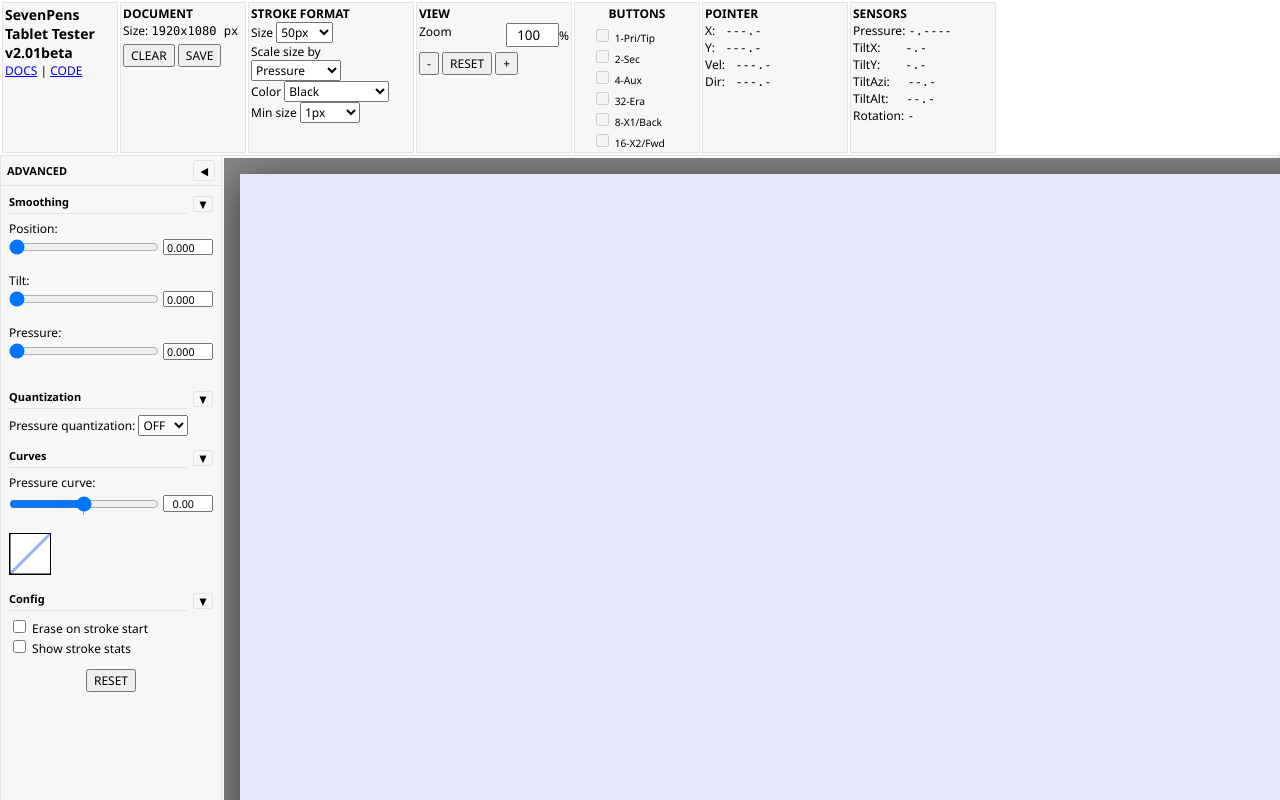
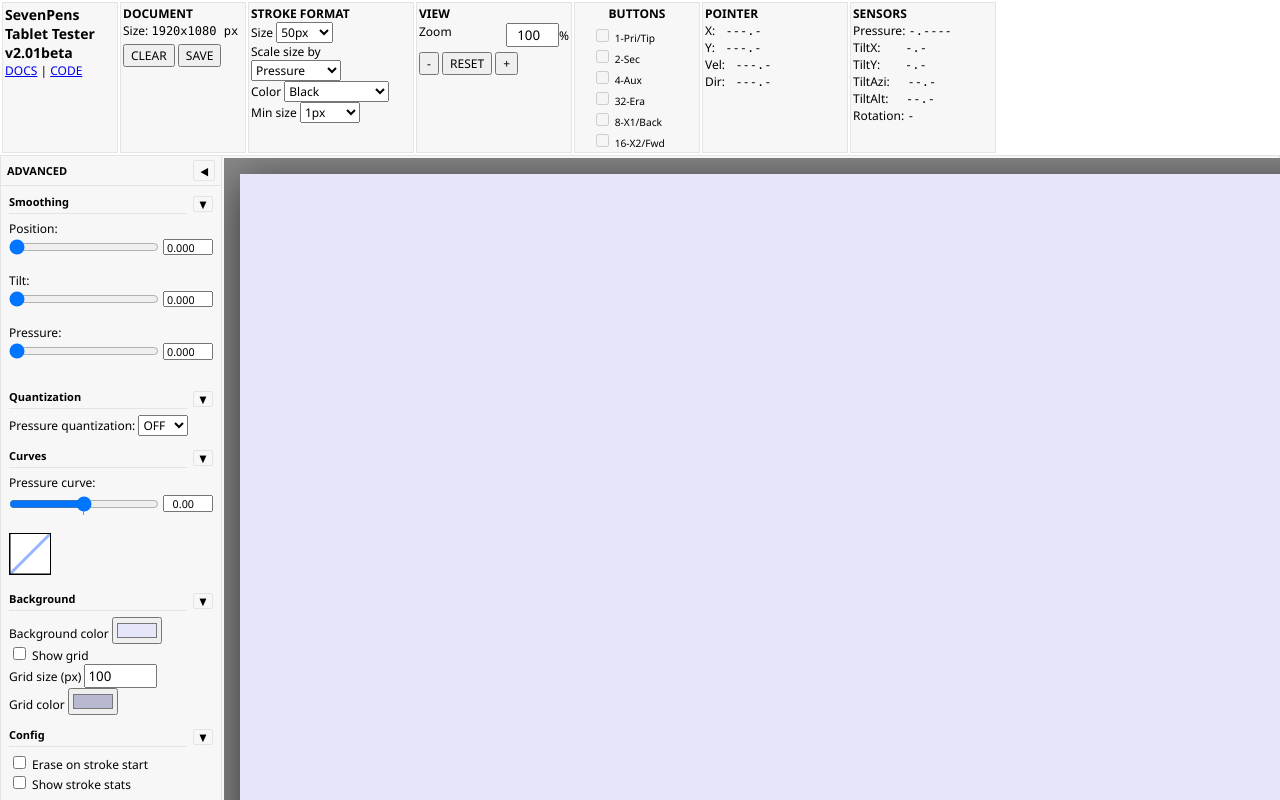
Before and after one commit to TheSevenPens/WebTabletTester, a Svelte app: page / in a window 1280 px wide. Both pictures are taken after a click on the button "Restore Advanced panel". Shown: the top 800 px of the page. Built offline with nearby package versions, Linux system fonts and the light colour scheme.

Commit message:
Added background foreground layer and the ability to customize the background

```diff
--- a/src/App.svelte
+++ b/src/App.svelte
@@ -1,5 +1,4 @@
 <script lang="ts">
-    import { clearCanvas, getCanvas2DContext } from './lib/utils/draw';
     import { keydown } from './lib/actions/keydown';
     import InfoPanel from './components/InfoPanel.svelte';
     import DocPanel from './components/DocPanel.svelte';
@@ -11,16 +10,19 @@
     import StrokeStatsPanel from './components/StrokeStatsPanel.svelte';
     import CanvasArea from './components/CanvasArea.svelte';
     import ViewPanel from './components/ViewPanel.svelte';
-    import { uiState, appSettings } from './lib/stores';
+    import { uiState } from './lib/stores';
     import './app.css';
 
-    /** @type {HTMLCanvasElement} */
-    let mainCanvas;
-    let canvasAreaRef;
+    let mainCanvas: HTMLCanvasElement | undefined;
+    let canvasAreaRef:
+        | {
+              saveCanvas: () => void;
+              clearForeground: () => void;
+          }
+        | null = null;
 
     function clearMainCanvas() {
-        const ctx = getCanvas2DContext(mainCanvas);
-        if (ctx && mainCanvas) clearCanvas(ctx, mainCanvas, $appSettings.canvasColor);
+        canvasAreaRef?.clearForeground();
     }
 
     const clearKeys = { Delete: clearMainCanvas, Backspace: clearMainCanvas };
--- a/src/components/AdvancedSettingsPanel.svelte
+++ b/src/components/AdvancedSettingsPanel.svelte
@@ -12,6 +12,7 @@
     import SmoothingSettings from './SmoothingSettings.svelte';
     import QuantizationSettings from './QuantizationSettings.svelte';
     import CurveSettings from './CurveSettings.svelte';
+    import BackgroundSettings from './BackgroundSettings.svelte';
     import ConfigSettings from './ConfigSettings.svelte';
 
     const minimized = writable(true);
@@ -51,6 +52,7 @@
             <SmoothingSettings />
             <QuantizationSettings />
             <CurveSettings />
+            <BackgroundSettings />
             <ConfigSettings />
 
             <div style="text-align: center; margin-top: 10px; margin-bottom: 10px;">
--- /dev/null
+++ b/src/components/BackgroundSettings.svelte
@@ -0,0 +1,106 @@
+<script lang="ts">
+    import { appSettings } from '../lib/stores';
+
+    let collapsed = false;
+
+    function toggleCollapsed() {
+        collapsed = !collapsed;
+    }
+
+    function onBackgroundColorInput(e: Event) {
+        const target = e.currentTarget as HTMLInputElement;
+        const color = target.value;
+        appSettings.update((settings) => ({
+            ...settings,
+            canvasColor: color,
+        }));
+    }
+
+    function onShowGridChange(e: Event) {
+        const target = e.currentTarget as HTMLInputElement;
+        appSettings.update((settings) => ({
+            ...settings,
+            showGrid: target.checked,
+        }));
+    }
+
+    function onGridSizeInput(e: Event) {
+        const target = e.currentTarget as HTMLInputElement;
+        const parsed = Number.parseInt(target.value, 10);
+        if (Number.isNaN(parsed)) {
+            return;
+        }
+
+        const clamped = Math.max(5, parsed);
+        appSettings.update((settings) => ({
+            ...settings,
+            gridSize: clamped,
+        }));
+    }
+
+    function onGridColorInput(e: Event) {
+        const target = e.currentTarget as HTMLInputElement;
+        appSettings.update((settings) => ({
+            ...settings,
+            gridColor: target.value,
+        }));
+    }
+</script>
+
+<section class="advanced-panel-section">
+    <div class="advanced-panel-section-header">
+        <h4 class="advanced-panel-section-title">Background</h4>
+        <button
+            type="button"
+            class="advanced-panel-section-toggle"
+            onclick={toggleCollapsed}
+            aria-expanded={!collapsed}
+            aria-label={collapsed ? 'Expand Background section' : 'Collapse Background section'}
+        >
+            {collapsed ? '▶' : '▼'}
+        </button>
+    </div>
+
+    {#if !collapsed}
+        <div class="advanced-panel-section-body">
+            <label for="backgroundColorInput">Background color </label>
+            <input
+                id="backgroundColorInput"
+                type="color"
+                value={$appSettings.canvasColor}
+                oninput={onBackgroundColorInput}
+                title="Background layer color"
+            />
+            <br />
+            <label>
+                <input
+                    type="checkbox"
+                    checked={$appSettings.showGrid}
+                    onchange={onShowGridChange}
+                />
+                Show grid
+            </label>
+            <br />
+            <label for="gridSizeInput">Grid size (px) </label>
+            <input
+                id="gridSizeInput"
+                type="number"
+                min="5"
+                step="1"
+                style="width: 65px;"
+                value={$appSettings.gridSize}
+                oninput={onGridSizeInput}
+                title="Grid cell size in pixels"
+            />
+            <br />
+            <label for="gridColorInput">Grid color </label>
+            <input
+                id="gridColorInput"
+                type="color"
+                value={$appSettings.gridColor}
+                oninput={onGridColorInput}
+                title="Background grid line color"
+            />
+        </div>
+    {/if}
+</section>
--- a/src/components/ConfigSettings.svelte
+++ b/src/components/ConfigSettings.svelte
@@ -6,6 +6,7 @@
     function toggleCollapsed() {
         collapsed = !collapsed;
     }
+
 </script>
 
 <section class="advanced-panel-section">
--- a/src/lib/app_pointer.ts
+++ b/src/lib/app_pointer.ts
@@ -51,13 +51,21 @@ export function defaultPtrEventHandlerDoNothing(_ptrEvent: PointerEvent): void {
 /////////////////////////////////////////////////////////////////////////
 // Handle drawing for HTML5 Pointer Events. Thin orchestrator: filter → build record → apply.
 //
-export function pointerEventHandler(ptrEvent: PointerEvent, canvasEl: HTMLCanvasElement, appSettings: any, processingSettings: ProcessingSettings, paintState: PaintState, _paintStrokeStats: PaintStrokeStats): void {
+export function pointerEventHandler(
+    ptrEvent: PointerEvent,
+    inputCanvasEl: HTMLCanvasElement,
+    drawCanvasEl: HTMLCanvasElement,
+    appSettings: any,
+    processingSettings: ProcessingSettings,
+    paintState: PaintState,
+    _paintStrokeStats: PaintStrokeStats
+): void {
     if (!isTargetPointerEvent(ptrEvent)) return;
 
-    const canvasRect = canvasEl.getBoundingClientRect();
+    const canvasRect = inputCanvasEl.getBoundingClientRect();
     const ptrRec = getPtrRec(canvasRect, ptrEvent, processingSettings, paintState);
 
-    applyPointerEvent(ptrRec, canvasEl, appSettings, paintState);
+    applyPointerEvent(ptrRec, drawCanvasEl, appSettings, paintState);
 }
 
 /**
--- a/src/lib/paint.ts
+++ b/src/lib/paint.ts
@@ -1,7 +1,7 @@
 import { BRUSHSIZE_RANGE, paintCurrentDabSettings, paintSettings, paintState, paintStrokeStats, processingSettings, settingStylusPenColor } from './paint_data';
 import { clampToRange } from './utils/ranges';
 import { lerp } from './utils/interpolation';
-import { clearCanvas, drawLine, getCanvas2DContext } from './utils/draw';
+import { clearCanvasToTransparent, drawLine, getCanvas2DContext } from './utils/draw';
 import { angleToColor, azimuthAngleStops, azimuthColorStops, getCETColor } from './utils/color';
 import { Position } from './utils/geometry';
 import { roundTo3DecimalPlaces } from './utils/numerics';
@@ -14,7 +14,7 @@ import type { PaintSettings } from './types';
 export function paintStrokeStart(settings: PaintSettings, canvasEl: HTMLCanvasElement, appSettings: any): void {
     if (settings.eraseOnStrokeStart) {
         const ctx = getCanvas2DContext(canvasEl);
-        if (ctx) clearCanvas(ctx, canvasEl, appSettings.canvasColor);
+        if (ctx) clearCanvasToTransparent(ctx, canvasEl);
     }
     paintState.isDrawing = true;
     paintStrokeStats.ptreventCount = 0;
@@ -155,12 +155,32 @@ export function paintDab(ptrRec: PointerRecord, canvasEl: HTMLCanvasElement, app
 
 
             if (ptrRec.pressureRaw > 0 && appCanvasContext) {
-                drawLine(appCanvasContext,
-                    paintState.canvasPosOld,
-                    currentPos,
-                    paintCurrentDabSettings.brushSize,
-                    paintCurrentDabSettings.brushColor,
-                    paintSettings.linecap as CanvasLineCap);
+                const shouldErase =
+                    ptrRec.buttons === pointerButtonCode.eraser ||
+                    paintSettings.brushColorControl === 'ERASER';
+
+                if (shouldErase) {
+                    appCanvasContext.save();
+                    appCanvasContext.globalCompositeOperation = 'destination-out';
+                    drawLine(
+                        appCanvasContext,
+                        paintState.canvasPosOld,
+                        currentPos,
+                        paintCurrentDabSettings.brushSize,
+                        'rgba(0,0,0,1.0)',
+                        paintSettings.linecap as CanvasLineCap
+                    );
+                    appCanvasContext.restore();
+                } else {
+                    drawLine(
+                        appCanvasContext,
+                        paintState.canvasPosOld,
+                        currentPos,
+                        paintCurrentDabSettings.brushSize,
+                        paintCurrentDabSettings.brushColor,
+                        paintSettings.linecap as CanvasLineCap
+                    );
+                }
             }
 
             paintState.canvasPosOld = currentPos;
--- a/src/lib/stores.ts
+++ b/src/lib/stores.ts
@@ -20,7 +20,10 @@ export const BRUSHSIZE_RANGE = new OrderedRange(0.1, 300.0);
 
 // Global App Settings
 export const appSettings = writable({
-    canvasColor: "rgba(230, 230, 250, 1.0)",
+    canvasColor: "#e6e6fa",
+    showGrid: false,
+    gridSize: 100,
+    gridColor: "#b8b8d0",
     downloadFilename: "TabletTester_Untitled",
 });
 
--- a/src/lib/utils/draw.ts
+++ b/src/lib/utils/draw.ts
@@ -16,6 +16,11 @@ export function clearCanvas(canvasContext: CanvasRenderingContext2D | null, canv
   if (!canvasContext) return;
   canvasContext.fillStyle = canvasColor;
   canvasContext.fillRect(0, 0, canvasEl.width, canvasEl.height);
+}
+
+export function clearCanvasToTransparent(canvasContext: CanvasRenderingContext2D | null, canvasEl: HTMLCanvasElement): void {
+  if (!canvasContext) return;
+  canvasContext.clearRect(0, 0, canvasEl.width, canvasEl.height);
 }
 
 export function drawLine(canvasContext: CanvasRenderingContext2D | null, fromPos: { x: number, y: number }, toPos: { x: number, y: number }, width: number, color: string, linecap: CanvasLineCap): void {
```
Also changed, not shown: src/components/CanvasArea.svelte (+131 -12 lines).
